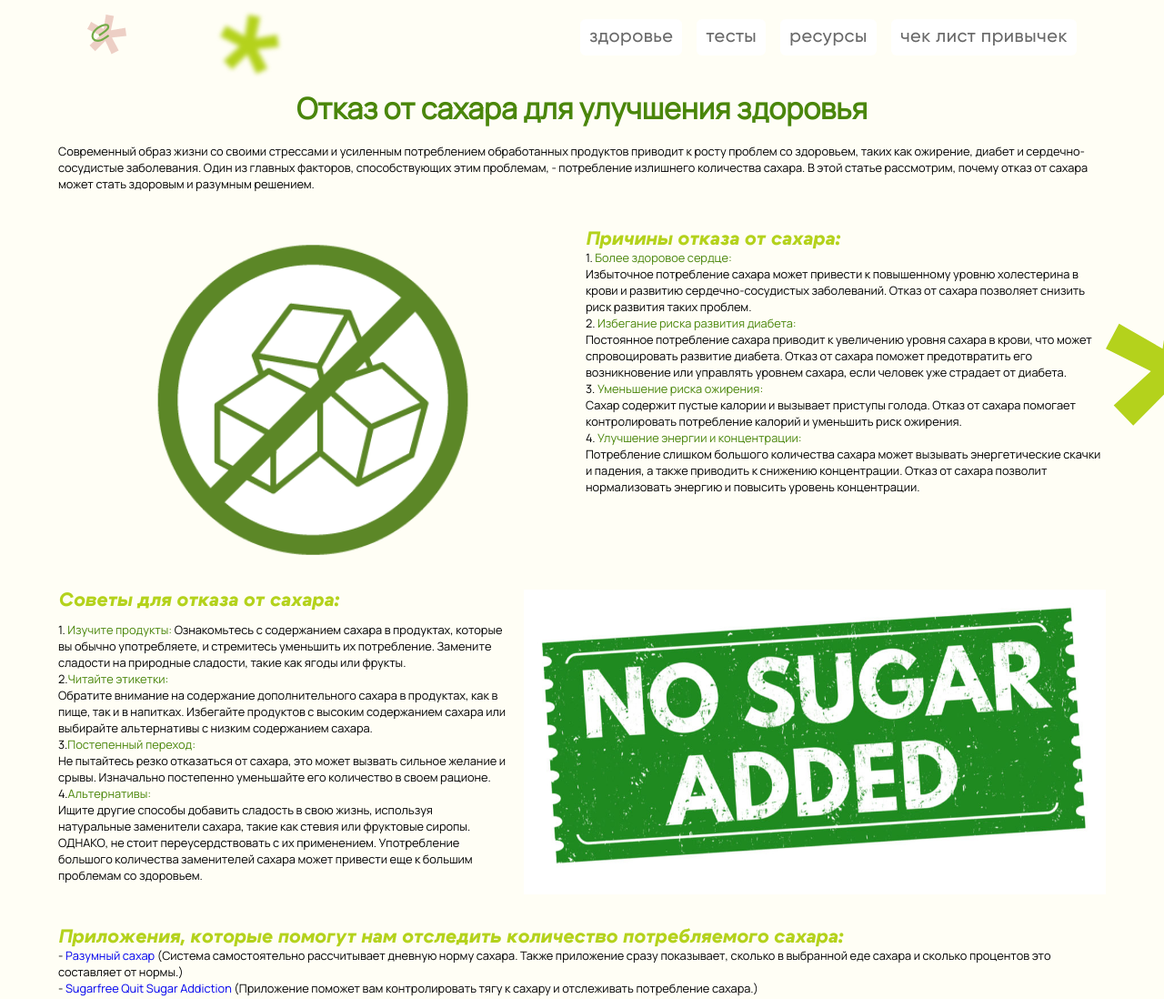
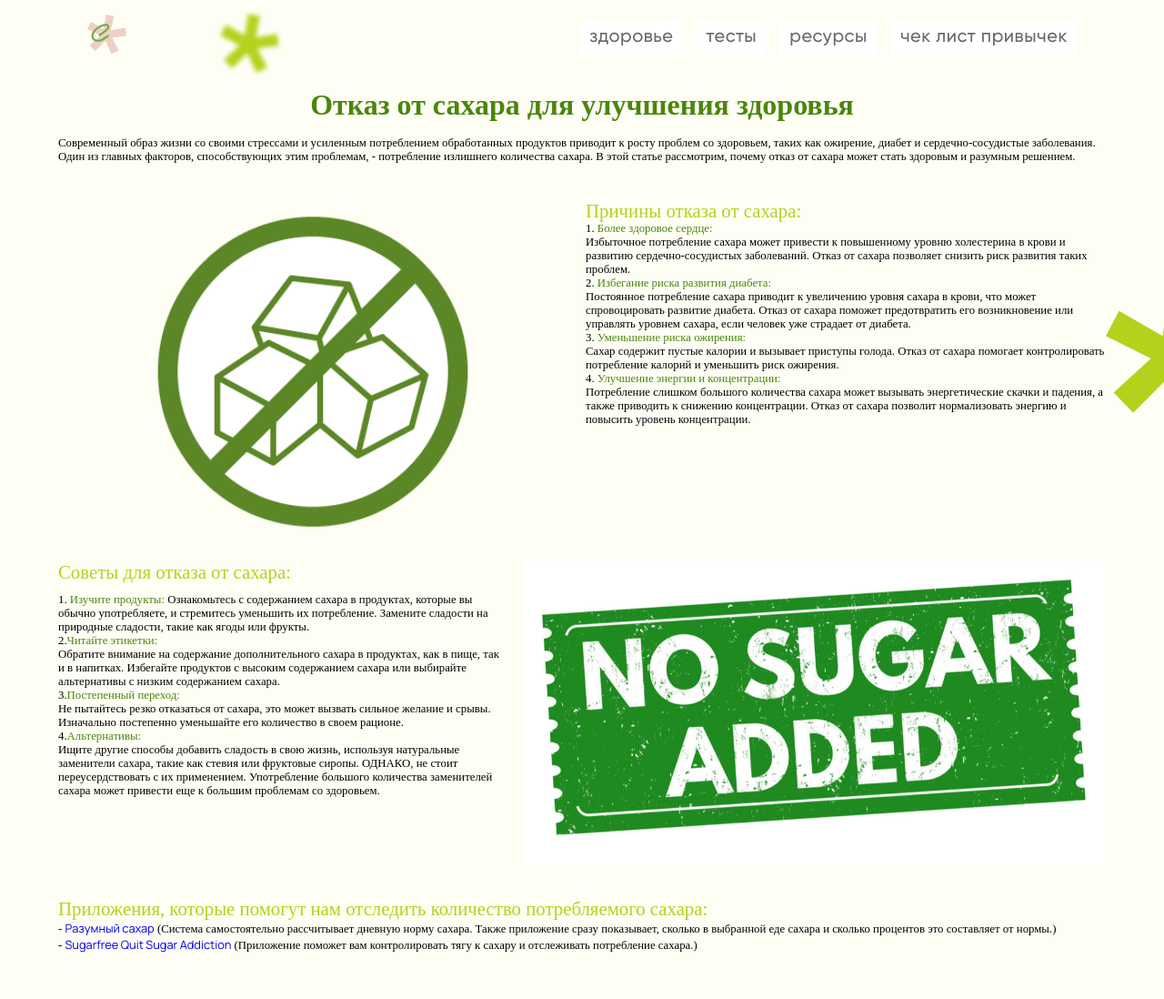
Before and after one commit to Alex5200/EcoHuman, a plain HTML site: page src/sugar/index.html in a window 1280 px wide. Shown: the top 1098 px of the page at 91% size. Drawn offline with nearby package versions, Linux system fonts and the light colour scheme.

Commit message:
font bug fix

```diff
--- a/src/sugar/css/style.css
+++ b/src/sugar/css/style.css
@@ -1,5 +1,27 @@
 body {
   margin: 0 5% 5% 5%;
+  font-family: Gilroy;
+}
+.title {
+  color: #4a860b;
+  font-weight: 900;
+  font-size: 3rem;
+  text-align: center;
+  font-family: Cyrge Black;
+}
+
+.container__title2,
+.title3,
+.title4 {
+  color: #b4d21c;
+  font-family: Cyrge Black;
+}
+
+.container__text1,
+.container__text2,
+.text3,
+.text4 {
+  font-family: Gilroy;
 }
 .clover {
   position: absolute;
@@ -84,6 +106,7 @@ body {
 }
 .color-title {
   color: #4a860b;
+  font-family: Gilroy;
 }
 .title3 {
   color: #b4d21c;
```
